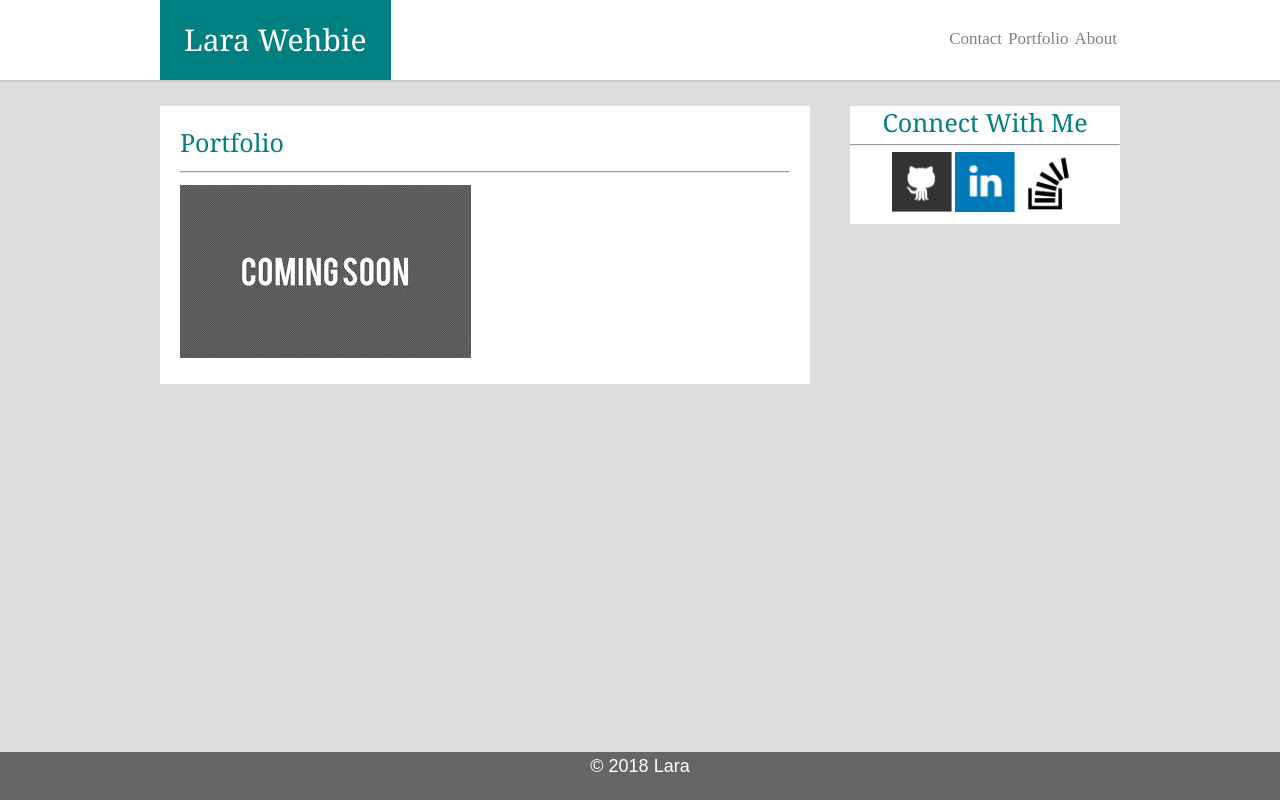
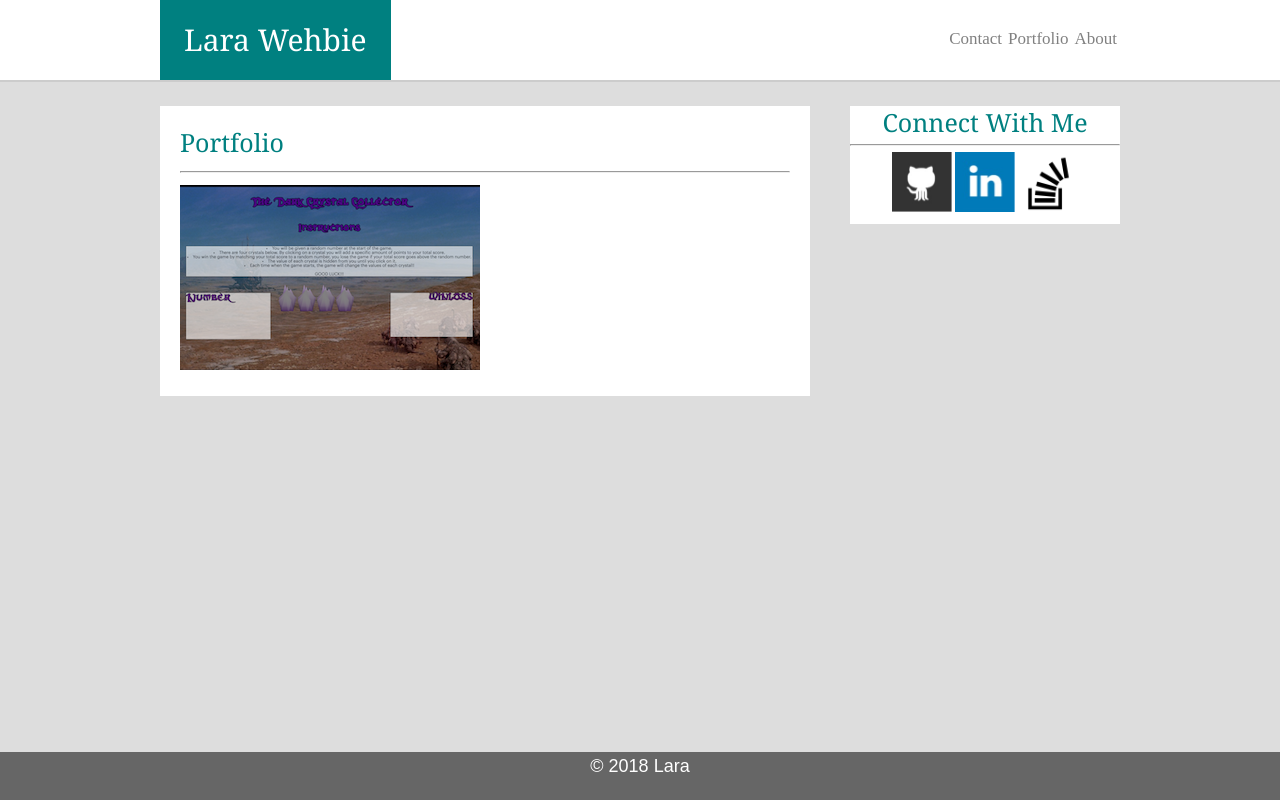
Before and after one commit to lswehbie/Responsive-Portfolio, a plain HTML site: page portfolio.html in a window 1280 px wide. Drawn offline with Linux system fonts and the light colour scheme.

Commit message:
Updated Portfolio

```diff
--- a/portfolio.html
+++ b/portfolio.html
@@ -36,7 +36,7 @@
       <h1> Portfolio <h1>
         <hr>
 
-        <a href="#"><img src="assets/images/download.jpg" alt="Coming Soon"></a>
+        <a href="https://github.com/lswehbie/week-4-game.git"><img src="assets/images/DarkSite.png" alt="Crystal Collector"></a>
 
       </section>
 
```
Also changed, not shown: assets/images/DarkSite.png (added), 1 other file.
